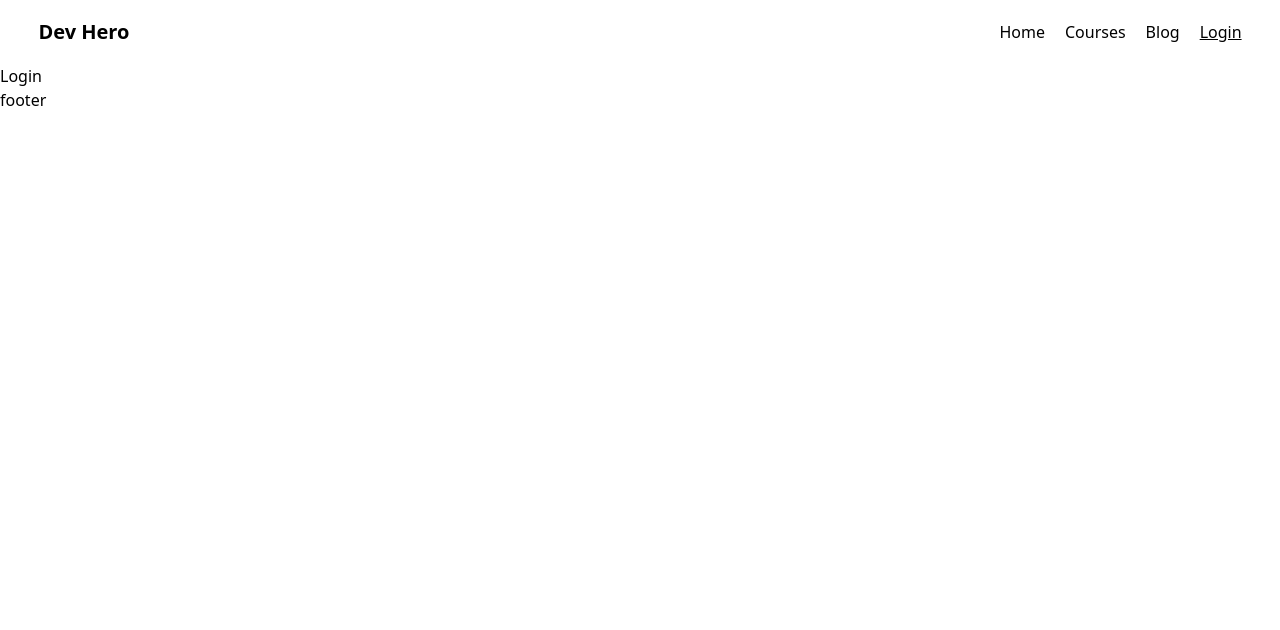
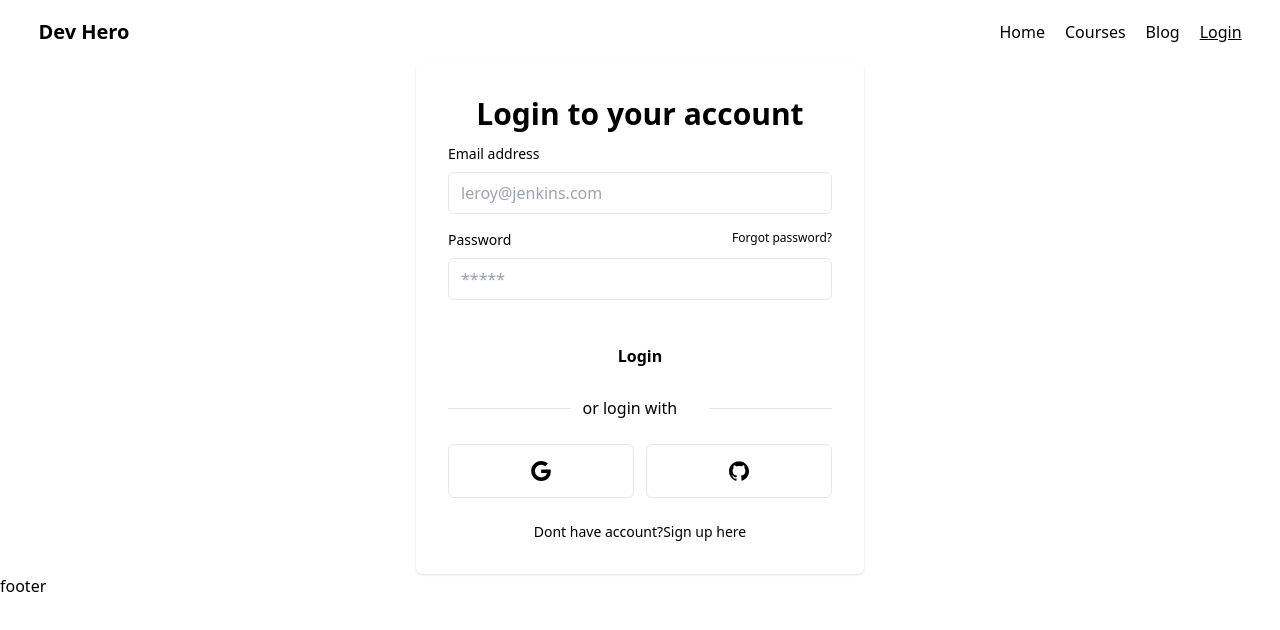
Before and after one commit to abhiskg/dev-hero, a React (Vite) app in the folder frontend/: page /login in a window 1280 px wide. Shown: the top 630 px of the page. Built offline with nearby package versions, Linux system fonts and the light colour scheme; no server answers.

Commit message:
Login Form Created

```diff
--- /dev/null
+++ b/frontend/src/context/ThemeContext.tsx
@@ -0,0 +1,25 @@
+// import React, { createContext, useState } from "react";
+
+// interface ThemeContextProps {
+//   isDark: boolean;
+//   setIsDark: React.Dispatch<React.SetStateAction<boolean>>;
+// }
+
+// export const ThemeContext = createContext<ThemeContextProps | null>(null);
+
+// const ThemeContextProvider = ({ children }: { children: React.ReactNode }) => {
+//   const [isDark, setIsDark] = useState(false);
+
+//   return (
+//     <ThemeContext.Provider value={{ isDark, setIsDark }}>
+//       {children}
+//     </ThemeContext.Provider>
+//   );
+// };
+
+// export default ThemeContextProvider;
+const ThemeContext = () => {
+  return <div></div>;
+};
+
+export default ThemeContext;
--- a/frontend/src/pages/auth/Login.tsx
+++ b/frontend/src/pages/auth/Login.tsx
@@ -1,5 +1,102 @@
 const Login = () => {
-  return <div>Login</div>;
+  return (
+    <div>
+      <div className="mx-auto w-full max-w-md rounded-md p-4 shadow dark:bg-gray-900 dark:text-gray-100 sm:p-8">
+        <h2 className="mb-3 text-center text-3xl font-semibold">
+          Login to your account
+        </h2>
+
+        <form className="ng-untouched ng-pristine ng-valid space-y-8">
+          <div className="space-y-4">
+            <div className="space-y-2">
+              <label htmlFor="email" className="block text-sm">
+                Email address
+              </label>
+              <input
+                type="email"
+                name="email"
+                id="email"
+                placeholder="leroy@jenkins.com"
+                className="w-full rounded-md border px-3 py-2 dark:border-gray-700 dark:bg-gray-900 dark:text-gray-100 focus:dark:border-violet-400"
+              />
+            </div>
+            <div className="space-y-2">
+              <div className="flex justify-between">
+                <label htmlFor="password" className="text-sm">
+                  Password
+                </label>
+                <a
+                  rel="noopener noreferrer"
+                  href="#"
+                  className="text-xs hover:underline dark:text-gray-400"
+                >
+                  Forgot password?
+                </a>
+              </div>
+              <input
+                type="password"
+                name="password"
+                id="password"
+                placeholder="*****"
+                className="w-full rounded-md border px-3 py-2 dark:border-gray-700 dark:bg-gray-900 dark:text-gray-100 focus:dark:border-violet-400"
+              />
+            </div>
+          </div>
+          <button
+            type="button"
+            className="w-full rounded-md px-8 py-3 font-semibold dark:bg-violet-400 dark:text-gray-900"
+          >
+            Login
+          </button>
+        </form>
+        <div className="my-4 flex w-full items-center">
+          <hr className="w-full dark:text-gray-400" />
+          <p className="w-full px-3 dark:text-gray-400">or login with</p>
+          <hr className="w-full dark:text-gray-400" />
+        </div>
+
+        <div className="my-6 flex gap-3">
+          <button
+            aria-label="Login with Google"
+            type="button"
+            className="flex w-full items-center justify-center space-x-4 rounded-md border p-4 focus:ring-2 focus:ring-violet-400 focus:ring-offset-1 dark:border-gray-400"
+          >
+            <svg
+              xmlns="http://www.w3.org/2000/svg"
+              viewBox="0 0 32 32"
+              className="h-5 w-5 fill-current"
+            >
+              <path d="M16.318 13.714v5.484h9.078c-0.37 2.354-2.745 6.901-9.078 6.901-5.458 0-9.917-4.521-9.917-10.099s4.458-10.099 9.917-10.099c3.109 0 5.193 1.318 6.38 2.464l4.339-4.182c-2.786-2.599-6.396-4.182-10.719-4.182-8.844 0-16 7.151-16 16s7.156 16 16 16c9.234 0 15.365-6.49 15.365-15.635 0-1.052-0.115-1.854-0.255-2.651z"></path>
+            </svg>
+          </button>
+          <button
+            aria-label="Login with GitHub"
+            role="button"
+            className="flex w-full items-center justify-center space-x-4 rounded-md border p-4 focus:ring-2 focus:ring-violet-400 focus:ring-offset-1 dark:border-gray-400"
+          >
+            <svg
+              xmlns="http://www.w3.org/2000/svg"
+              viewBox="0 0 32 32"
+              className="h-5 w-5 fill-current"
+            >
+              <path d="M16 0.396c-8.839 0-16 7.167-16 16 0 7.073 4.584 13.068 10.937 15.183 0.803 0.151 1.093-0.344 1.093-0.772 0-0.38-0.009-1.385-0.015-2.719-4.453 0.964-5.391-2.151-5.391-2.151-0.729-1.844-1.781-2.339-1.781-2.339-1.448-0.989 0.115-0.968 0.115-0.968 1.604 0.109 2.448 1.645 2.448 1.645 1.427 2.448 3.744 1.74 4.661 1.328 0.14-1.031 0.557-1.74 1.011-2.135-3.552-0.401-7.287-1.776-7.287-7.907 0-1.751 0.62-3.177 1.645-4.297-0.177-0.401-0.719-2.031 0.141-4.235 0 0 1.339-0.427 4.4 1.641 1.281-0.355 2.641-0.532 4-0.541 1.36 0.009 2.719 0.187 4 0.541 3.043-2.068 4.381-1.641 4.381-1.641 0.859 2.204 0.317 3.833 0.161 4.235 1.015 1.12 1.635 2.547 1.635 4.297 0 6.145-3.74 7.5-7.296 7.891 0.556 0.479 1.077 1.464 1.077 2.959 0 2.14-0.020 3.864-0.020 4.385 0 0.416 0.28 0.916 1.104 0.755 6.4-2.093 10.979-8.093 10.979-15.156 0-8.833-7.161-16-16-16z"></path>
+            </svg>
+          </button>
+        </div>
+
+        <p className="text-center text-sm dark:text-gray-400">
+          Dont have account?
+          <a
+            href="#"
+            rel="noopener noreferrer"
+            className="hover:underline focus:underline"
+          >
+            Sign up here
+          </a>
+        </p>
+      </div>
+    </div>
+  );
 };
 
 export default Login;
--- a/frontend/tailwind.config.cjs
+++ b/frontend/tailwind.config.cjs
@@ -1,6 +1,7 @@
 /** @type {import('tailwindcss').Config} */
 module.exports = {
   content: ["./src/**/*.{js,jsx,ts,tsx}"],
+  darkMode: "class",
   theme: {
     extend: {},
   },
```
